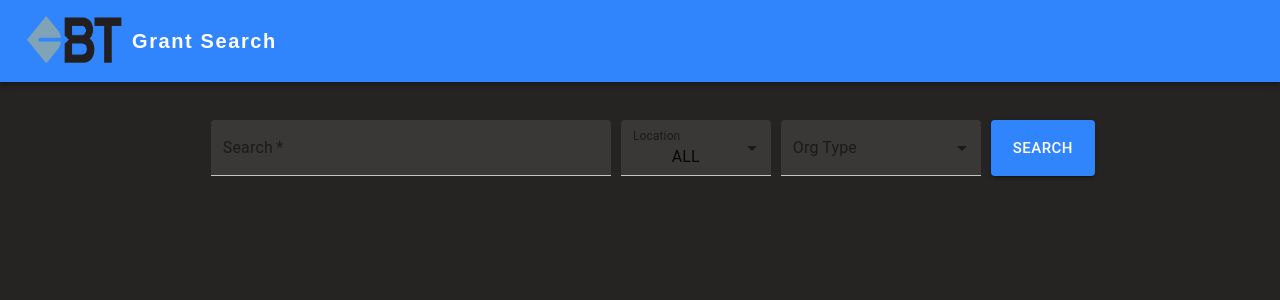
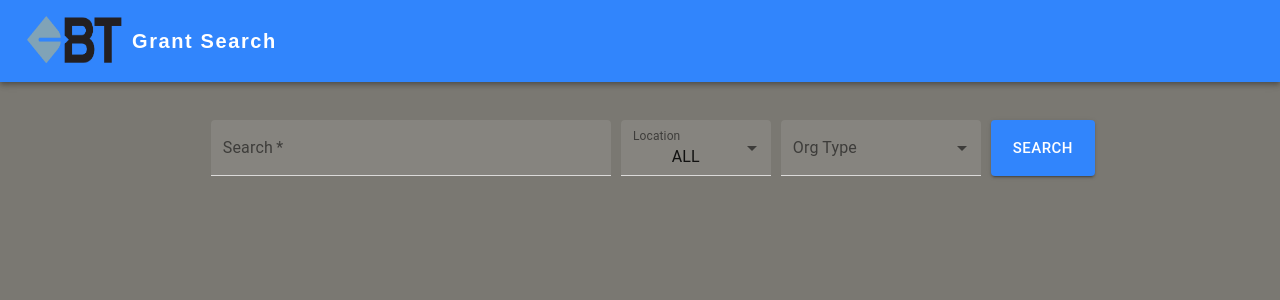
Before and after one commit to mariel-uykim/BTFoundationSearch, a React (Create React App) app in the folder grantsearch/: page / in a window 1280 px wide. Shown: the top 300 px of the page. Built offline with nearby package versions, Linux system fonts and the light colour scheme.

Commit message:
add style

```diff
--- a/grantsearch/src/components/DownloadLink.js
+++ b/grantsearch/src/components/DownloadLink.js
@@ -14,7 +14,7 @@ const DownloadLink = ({data, title}) => {
    return(
         <Button
             sx={{ margin: 2 }}
-            variant="outlined"
+            variant="contained"
             startIcon={<DownloadIcon />}
             onClick={csvDownload}>
             Download CSV
--- a/grantsearch/src/style/App.css
+++ b/grantsearch/src/style/App.css
@@ -1,5 +1,5 @@
 body {
-  background-color: #252422;
+  background-color: #7a7872;
 }
 .App {
   text-align: center;
```
